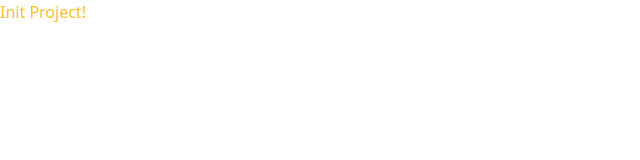
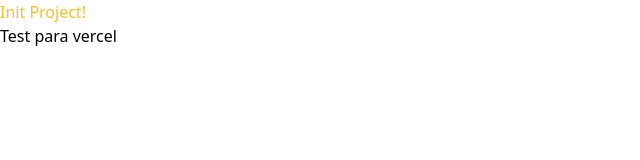
Before and after one commit to lgcarlinf/boilerplate-initial-project, a React (Vite) app: page / in a window 1280 px wide. Shown: the top 160 px of the page, without its empty margins (0-640 px from the left). Built offline with nearby package versions, Linux system fonts and the light colour scheme; the HTML template or start-up script is replaced by a standard one.

Commit message:
test: test vercel deploy on commit

```diff
--- a/src/App.tsx
+++ b/src/App.tsx
@@ -3,6 +3,7 @@ function App (): JSX.Element {
   return (
     <div>
       <h1 className='text-amber-400'>Init Project!</h1>
+      <p>Test para vercel</p>
     </div>
   )
 }
```
